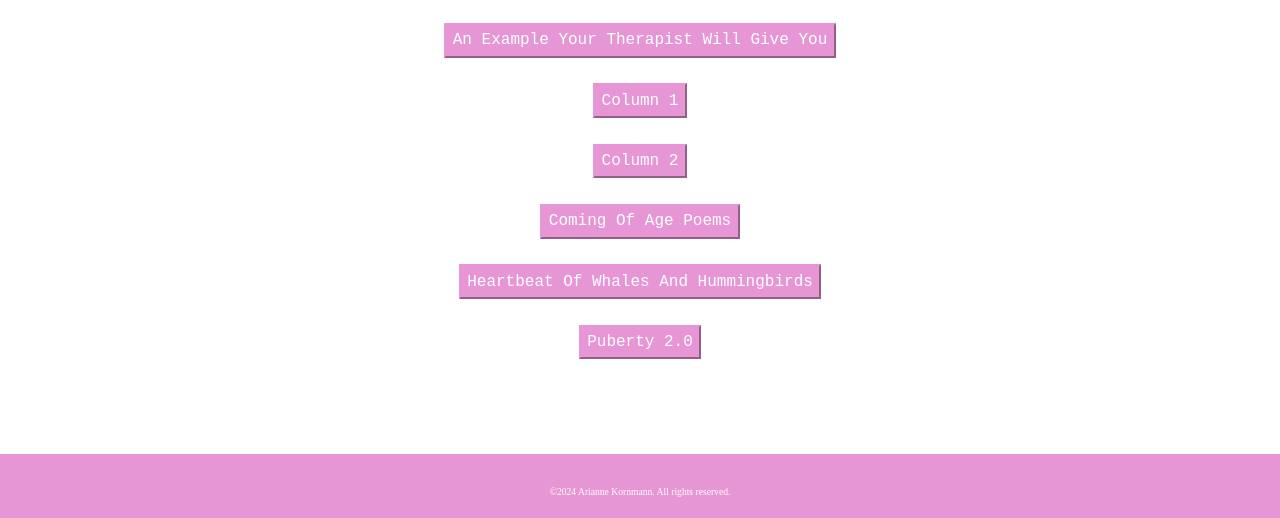
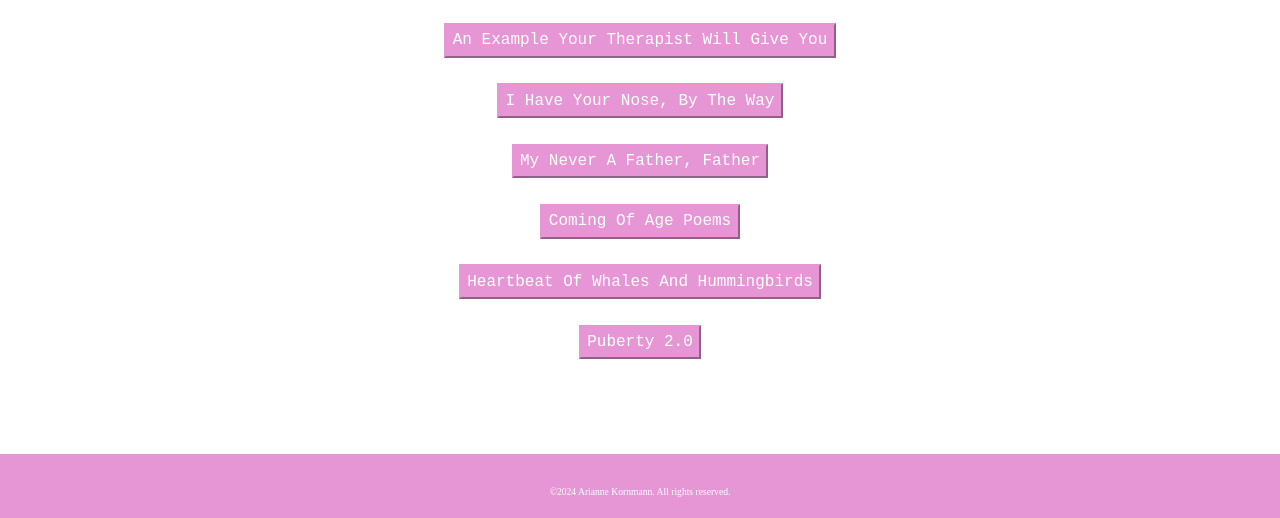
Before and after one commit to arianneKornmann/AlexSamargiaGrivette, a plain HTML site: page creativework.html in a window 1280 px wide. Shown: the part 282-800 px from the top of the page. Drawn offline with Linux system fonts and the light colour scheme; a web font is replaced by a local one.

Commit message:
Update creativework.html

```diff
--- a/creativework.html
+++ b/creativework.html
@@ -41,8 +41,8 @@
             <div class="buttons">
                 <button onclick="location.href='Documents/Creative/A series of short (ish) autobiographies.pdf';">A Series Of Short (ish) Autobiographies</button><br>
                 <button onclick="location.href='Documents/Creative/An Example Your Therapist Will Give You.pdf';">An Example Your Therapist Will Give You</button><br>
-                <button onclick="location.href='Documents/Creative/Column 1.pdf';">Column 1</button><br>
-                <button onclick="location.href='Documents/Creative/Column 2.pdf';">Column 2</button><br>
+                <button onclick="location.href='Documents/Creative/Column 1.pdf';">I Have Your Nose, By The Way</button><br>
+                <button onclick="location.href='Documents/Creative/Column 2.pdf';">My Never A Father, Father</button><br>
                 <button onclick="location.href='Documents/Creative/Coming of Age poems.pdf';">Coming Of Age Poems</button><br>
                 <button onclick="location.href='Documents/Creative/Heartbeat of Whales and Hummingbirds.pdf';">Heartbeat Of Whales And Hummingbirds</button><br>
                 <button onclick="location.href='Documents/Creative/Puberty 2.0.pdf';">Puberty 2.0</button><br>
```
